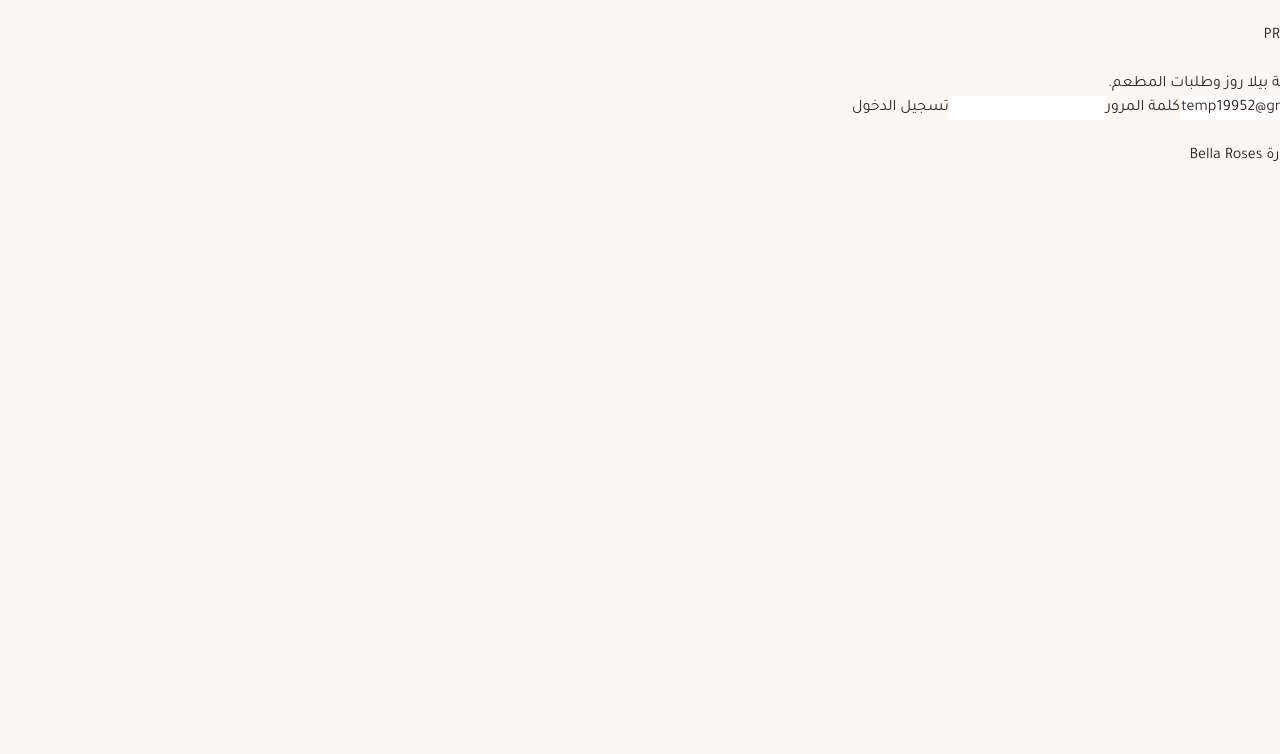
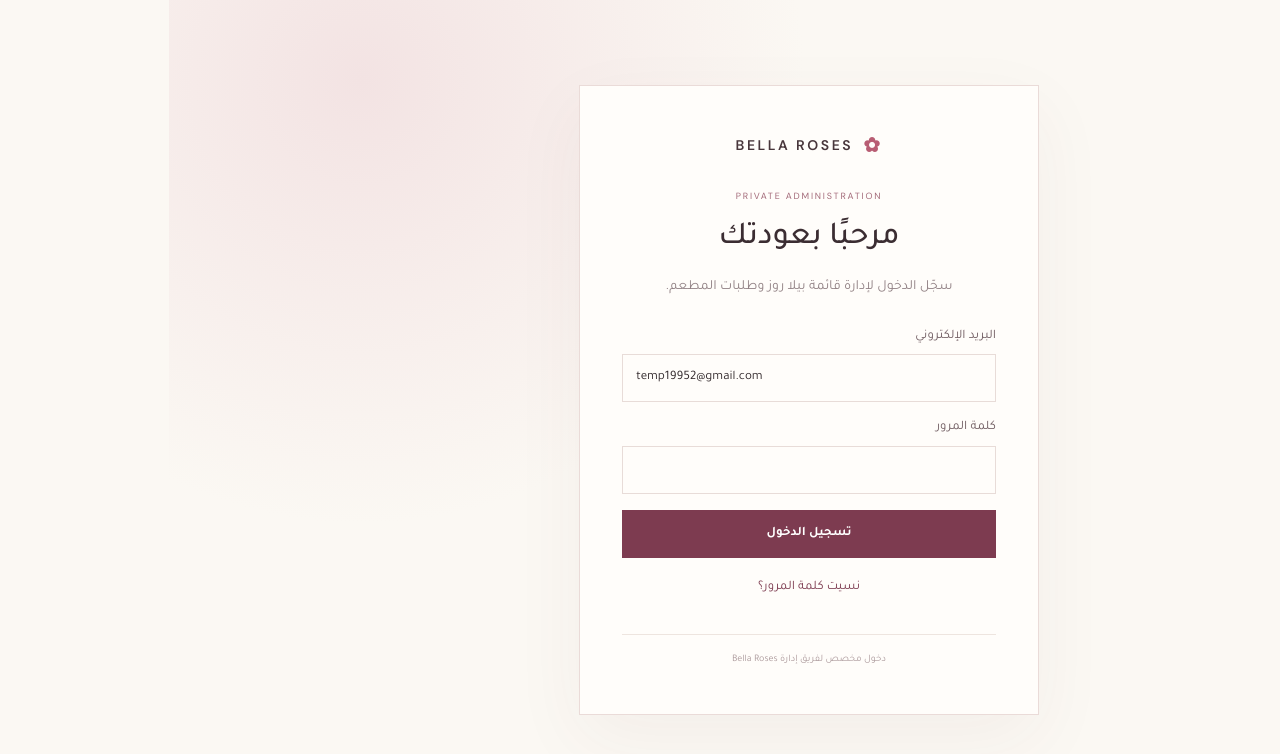
Before and after one commit to bade395/Bella-Roses, a Next.js app: page /admin/login in a window 1280 px wide. Shown: the top 754 px of the page. Built offline with nearby package versions, Linux system fonts and the light colour scheme; no server answers; a web font is replaced by a local one.

Commit message:
Style Bella Roses admin authentication pages

```diff
--- a/src/app/globals.css
+++ b/src/app/globals.css
@@ -170,3 +170,33 @@ a { color: inherit; text-decoration: none; }
   .product-grid { grid-template-columns: 1fr; }
   .product-placeholder { aspect-ratio: 1.7; }
 }
+
+/* Admin authentication and dashboard */
+.admin-auth-page{min-height:100vh;display:grid;place-items:center;padding:28px;background:radial-gradient(circle at 15% 10%,#f3e3e3,transparent 34%),var(--cream)}
+.admin-auth-card{width:min(100%,460px);padding:46px 42px;background:var(--paper);border:1px solid #eadbd8;box-shadow:0 24px 70px #5c39400d;text-align:center}
+.admin-auth-brand{display:inline-flex;align-items:center;gap:10px;direction:ltr;color:#48363b;font:600 14px 'DM Sans',sans-serif;letter-spacing:.18em}
+.admin-auth-brand span{color:var(--rose);font-size:20px}
+.admin-auth-eyebrow{margin:30px 0 12px;color:#a36a79;font:9px 'DM Sans',sans-serif;letter-spacing:.2em}
+.admin-auth-card h1,.admin-dashboard-content h1{margin:0;color:#3b2d32;font-size:32px;font-weight:500}
+.admin-auth-copy{margin:12px 0 26px;color:#918184;font-size:14px;line-height:1.9}
+.admin-auth-form{display:grid;gap:16px;text-align:right}
+.admin-auth-form label{display:grid;gap:8px;color:#6f5b60;font-size:13px}
+.admin-auth-form input{width:100%;height:48px;padding:0 13px;border:1px solid #e8dcd8;background:#fffdfa;color:var(--ink);outline:none;direction:ltr;text-align:left}
+.admin-auth-form input:focus{border-color:#bd8491;box-shadow:0 0 0 3px #bd84911c}
+.admin-auth-form button,.admin-logout{height:48px;border:0;background:var(--rose-dark);color:white;font:600 13px 'Tajawal',sans-serif;cursor:pointer}
+.admin-auth-form button:disabled{opacity:.65;cursor:wait}
+.admin-auth-error,.admin-auth-success{margin:0;font-size:12px;line-height:1.8}
+.admin-auth-error{color:#a33d50}.admin-auth-success{color:#39765c}
+.admin-auth-subtle{display:inline-block;margin-top:20px;color:var(--rose-dark);font-size:13px}
+.admin-auth-foot{margin:35px 0 0;padding-top:18px;border-top:1px solid #eee5df;color:#ad9b9d;font-size:10px}
+.admin-dashboard{min-height:100vh;background:var(--cream)}
+.admin-dashboard-header{height:82px;display:flex;align-items:center;justify-content:space-between;padding:0 max(24px,calc((100% - 1120px)/2));border-bottom:1px solid #e9dfd9;background:var(--paper)}
+.admin-logout{height:40px;padding:0 18px}
+.admin-dashboard-content{width:min(100% - 40px,1050px);margin:70px auto}
+.admin-dashboard-content .admin-auth-eyebrow{margin-top:0}
+.admin-dashboard-content>p:not(.admin-auth-eyebrow){color:#8e7d80}
+.admin-coming-soon{margin-top:40px;padding:60px 24px;text-align:center;background:var(--paper);border:1px solid #eee3df}
+.admin-coming-soon>span{color:#bd8190;font-size:34px}
+.admin-coming-soon h2{color:#5c444b;font-size:23px;font-weight:500}
+.admin-coming-soon p{color:#9a888b;font-size:14px}
+@media(max-width:520px){.admin-auth-card{padding:36px 22px}.admin-auth-card h1,.admin-dashboard-content h1{font-size:27px}.admin-dashboard-header{height:72px;padding:0 18px}}
```
